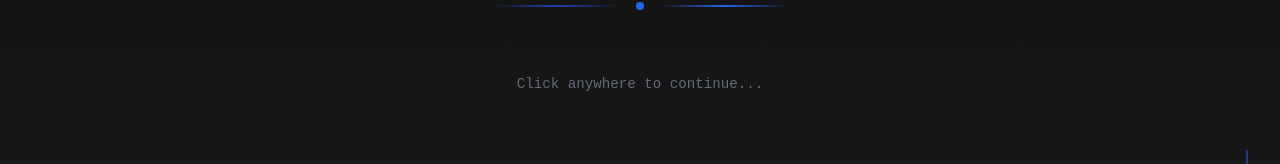
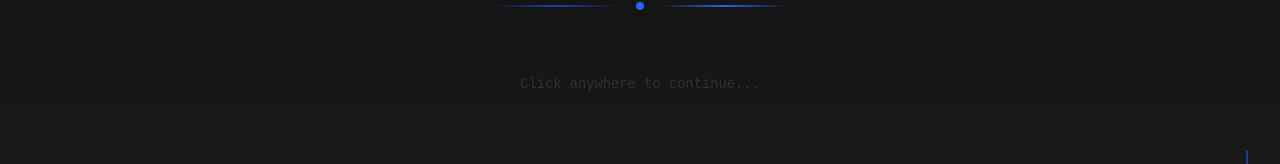
Before and after one commit to Minhen96/minhen, a React (Vite) app: page / in a window 1280 px wide. Shown: the part 522-686 px from the top of the page. Built offline with nearby package versions, Linux system fonts and the light colour scheme.

Commit message:
Modify click hint timing and style
Adjusted the timing for showing the click hint and updated its text color.

```diff
--- a/src/components/IntroScreen.tsx
+++ b/src/components/IntroScreen.tsx
@@ -36,7 +36,7 @@ export default function IntroScreen({ onComplete }: IntroScreenProps) {
     const nameTimer = setTimeout(() => setShowName(true), 1200);
     const roleTimer = setTimeout(() => setShowRole(true), 1200);
     const accentsTimer = setTimeout(() => setShowAccents(true), 0);
-    const clickHintTimer = setTimeout(() => setShowClickHint(true), 3500);
+    const clickHintTimer = setTimeout(() => setShowClickHint(true), 2800);
 
     return () => {
       clearTimeout(logoTimer);
@@ -192,7 +192,7 @@ export default function IntroScreen({ onComplete }: IntroScreenProps) {
           {/* Skip hint */}
           <div className="pt-8">
             <motion.p
-              className="text-xs md:text-sm text-gray-500 font-mono"
+              className="text-xs md:text-sm text-gray-700 font-mono"
               initial={{ opacity: 0 }}
               animate={{
                 opacity: showClickHint ? [0.6, 1, 0.6] : 0,
```
